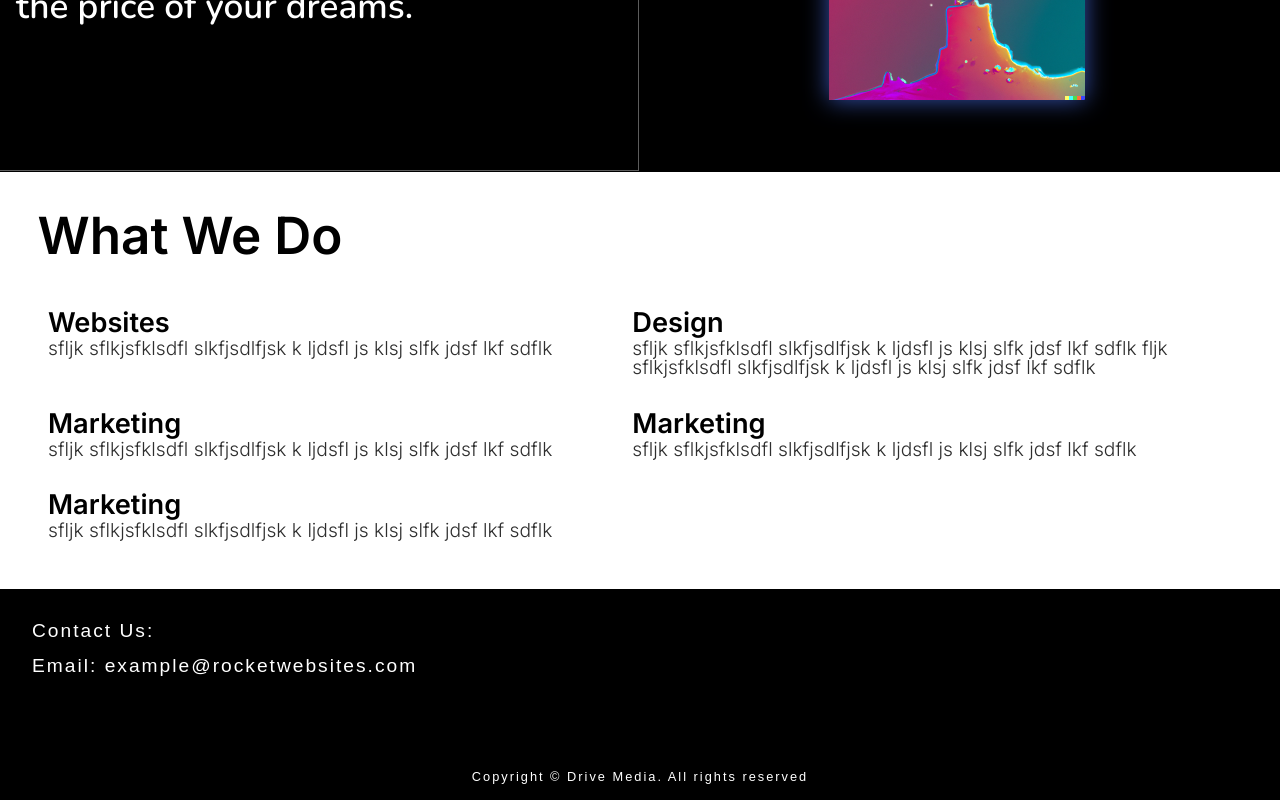
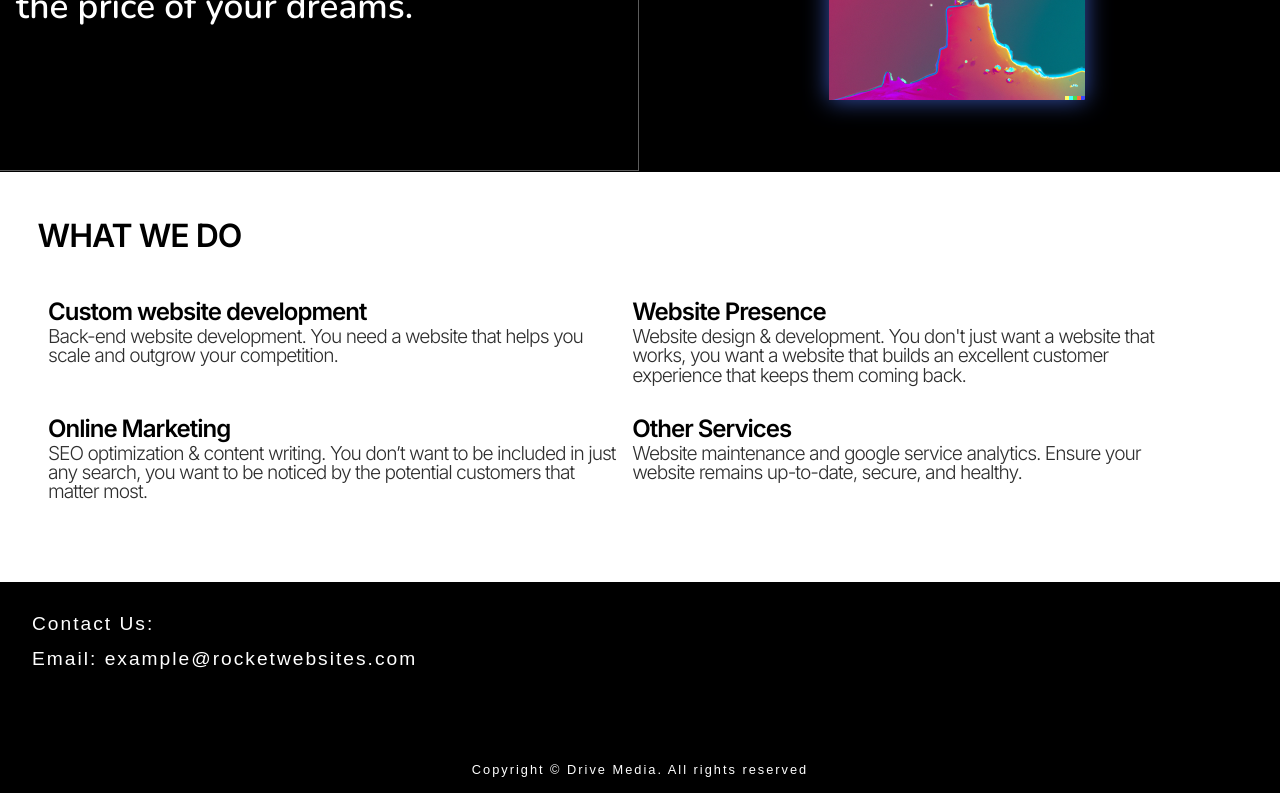
Before and after one commit to will-flores1/marketing-website-theme, a SvelteKit app: page / in a window 1280 px wide. Shown: the part 1428-2228 px from the top of the page. Built offline with nearby package versions, Linux system fonts and the light colour scheme.

Commit message:
Create services

```diff
--- a/src/components/Services.svelte
+++ b/src/components/Services.svelte
@@ -1,56 +1,67 @@
 <div class="service-wrap">
-	<h1 style="text-align: start; padding:2.344rem 0 0 2.344rem;">What We Do</h1>
+	<h1 class="what-we-do">WHAT WE DO</h1>
 	<div class="cell-container">
 		<div class="cell">
 			<div class="text-wrap">
-				<h1 class="service-title">Websites</h1>
-				<p>sfljk sflkjsfklsdfl slkfjsdlfjsk k ljdsfl js klsj slfk jdsf lkf sdflk</p>
+				<h1 class="service-title">Custom website development</h1>
+				<p>
+					Back-end website development. You need a website that helps you scale and outgrow your
+					competition.
+				</p>
 			</div>
 			<p />
 		</div>
 		<div class="cell">
 			<div class="text-wrap">
-				<h1 class="service-title">Design</h1>
+				<h1 class="service-title">Website Presence</h1>
 				<p>
-					sfljk sflkjsfklsdfl slkfjsdlfjsk k ljdsfl js klsj slfk jdsf lkf sdflk fljk sflkjsfklsdfl
-					slkfjsdlfjsk k ljdsfl js klsj slfk jdsf lkf sdflk
+					Website design & development. You don't just want a website that works, you want a website
+					that builds an excellent customer experience that keeps them coming back.
 				</p>
 			</div>
 		</div>
 		<div class="cell">
 			<div class="text-wrap">
-				<h1 class="service-title">Marketing</h1>
-				<p>sfljk sflkjsfklsdfl slkfjsdlfjsk k ljdsfl js klsj slfk jdsf lkf sdflk</p>
+				<h1 class="service-title">Online Marketing</h1>
+				<p>
+					SEO optimization & content writing. You don’t want to be included in just any search, you
+					want to be noticed by the potential customers that matter most.
+				</p>
 			</div>
 		</div>
 		<div class="cell">
 			<div class="text-wrap">
-				<h1 class="service-title">Marketing</h1>
-				<p>sfljk sflkjsfklsdfl slkfjsdlfjsk k ljdsfl js klsj slfk jdsf lkf sdflk</p>
-			</div>
-		</div>
-		<div class="cell">
-			<div class="text-wrap">
-				<h1 class="service-title">Marketing</h1>
-				<p>sfljk sflkjsfklsdfl slkfjsdlfjsk k ljdsfl js klsj slfk jdsf lkf sdflk</p>
+				<h1 class="service-title">Other Services</h1>
+				<p>
+					Website maintenance and google service analytics. Ensure your website remains up-to-date,
+					secure, and healthy.
+				</p>
 			</div>
 		</div>
 	</div>
 </div>
 
 <style>
+	.what-we-do {
+		text-align: start;
+		font-size: 2rem;
+		letter-spacing: -1px;
+		padding: 3rem 0 0 2.344rem;
+	}
 	.service-wrap {
 		font-family: 'Inter', sans-serif;
 		height: fit-content;
+		letter-spacing: -1px;
 	}
 
 	.service-title {
-		font-size: clamp(1.7rem, 1.7vw, 10rem);
+		font-size: clamp(1.5rem, 1.5vw, 9rem);
+		letter-spacing: -1px;
 	}
 	.cell-container {
 		display: flex;
 		flex-wrap: wrap;
-		padding: 3rem;
+		padding: 3rem 3rem 5rem 3rem;
 		gap: 2rem 1rem;
 	}
 	.cell {
```
